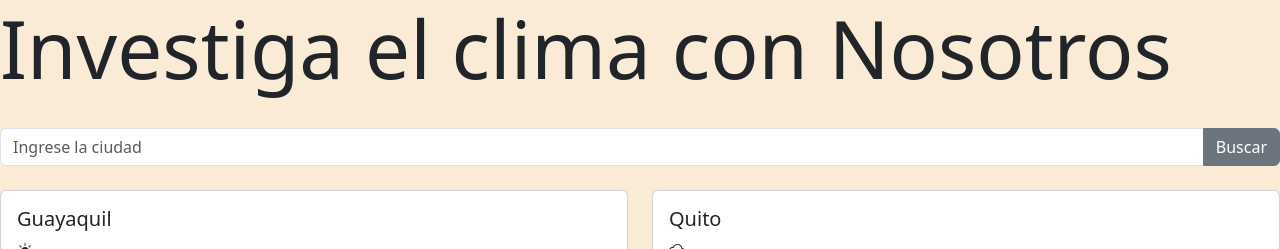
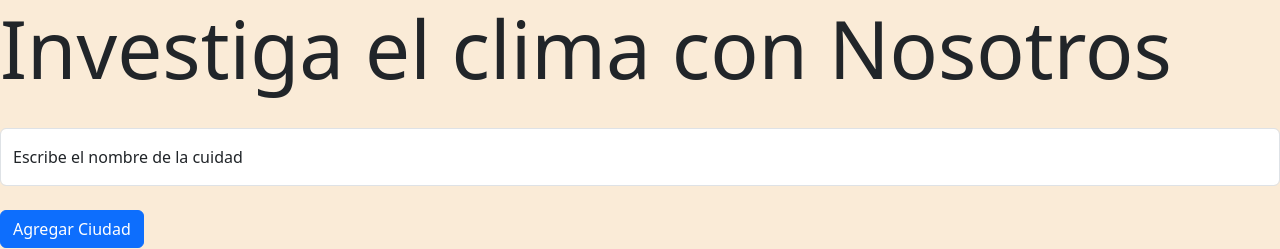
Before and after one commit to Santamariamaria/carpetas-digital, a Flask app: template templates/weather.html in a window 1280 px wide. Shown: the top 249 px of the page. Run offline with Flask 3, Linux system fonts and the light colour scheme; the template is opened without the code that fills it: most values are stand-ins (such as "Sample title", 1, 10 or a date in 2020).

Commit message:
Update weather.html

```diff
--- a/templates/weather.html
+++ b/templates/weather.html
@@ -18,35 +18,39 @@
 
 <br>
 <form method="POST">
-
-
-    <div class="input-group flex-nowrap">
-        <input type="text" class="form-control" placeholder="Ingrese la ciudad " aria-label="city"
-            aria-describedby="addon-wrapping">
-        <button type="button" class="btn btn-secondary">Buscar</button>
+    <div class="form-floating">
+        <input class="form-control" name="city" type="text" placeholder="Nombre de la Ciudad" required>
+        <label for="floatingInputValue">Escribe el nombre de la cuidad</label>
+        <br>
+        <div class="col-12">
+            <button class="btn btn-primary" type="submit">Agregar Ciudad</button>
+        </div>
     </div>
 </form>
+</div>
+</section>
 <br>
 <div class="row">
 <div class="col-sm-6 mb-3 mb-sm-0">
 <div class="card">
     <div class="card-body">
-                <h5 class="card-title">Guayaquil</h5><i class="bi bi-sun-fill"></i>
-
-                <p class="card-text">despejado</p>
-                <p class="card-text"> 31°/23° sensacion termica</p>
+        <img src="http://openweathermap.org/img/w/{{ clima.icono }}.png" alt="...">
+        <h5 class="card-title">cuidad :{{clima.ciudad}}</h5>
+        <p class="card-text">descripcion : {{clima.descripcion}}</p>
+        <p class="card-text">temperatura :{{clima.temperatura}}</p>
+        <p class="card-text">MUY CALUSORO</p>
         <a href="#" class="btn btn-danger"><i class="bi bi-trash"></i></a>
     </div>
 </div>
 </div>
-    <br>
 <div class="col-sm-6">
 <div class="card">
     <div class="card-body">
-                <h5 class="card-title">Quito </h5><i class="bi bi-cloud-rain"></i>
-                <p class="card-text">Lluvioso</p>
-                <p class="card-text">20°/20°sensacion humeda</p>
-
+        <img src="http://openweathermap.org/img/w/{{ clima.icono }}.png" alt="...">
+        <h5 class="card-title">{{clima.ciudad}}</h5>
+        <p class="card-text">{{clima.descripcion}}</p>
+        <p class="card-text">{{clima.temperatura}}</p>
+        <p class="card-text">MUY CALUSORO</p>
         <a href="#" class="btn btn-danger"><i class="bi bi-trash"></i></a>
     </div>
 </div>
```
Lines whose indentation alone changed are shown as unchanged.
